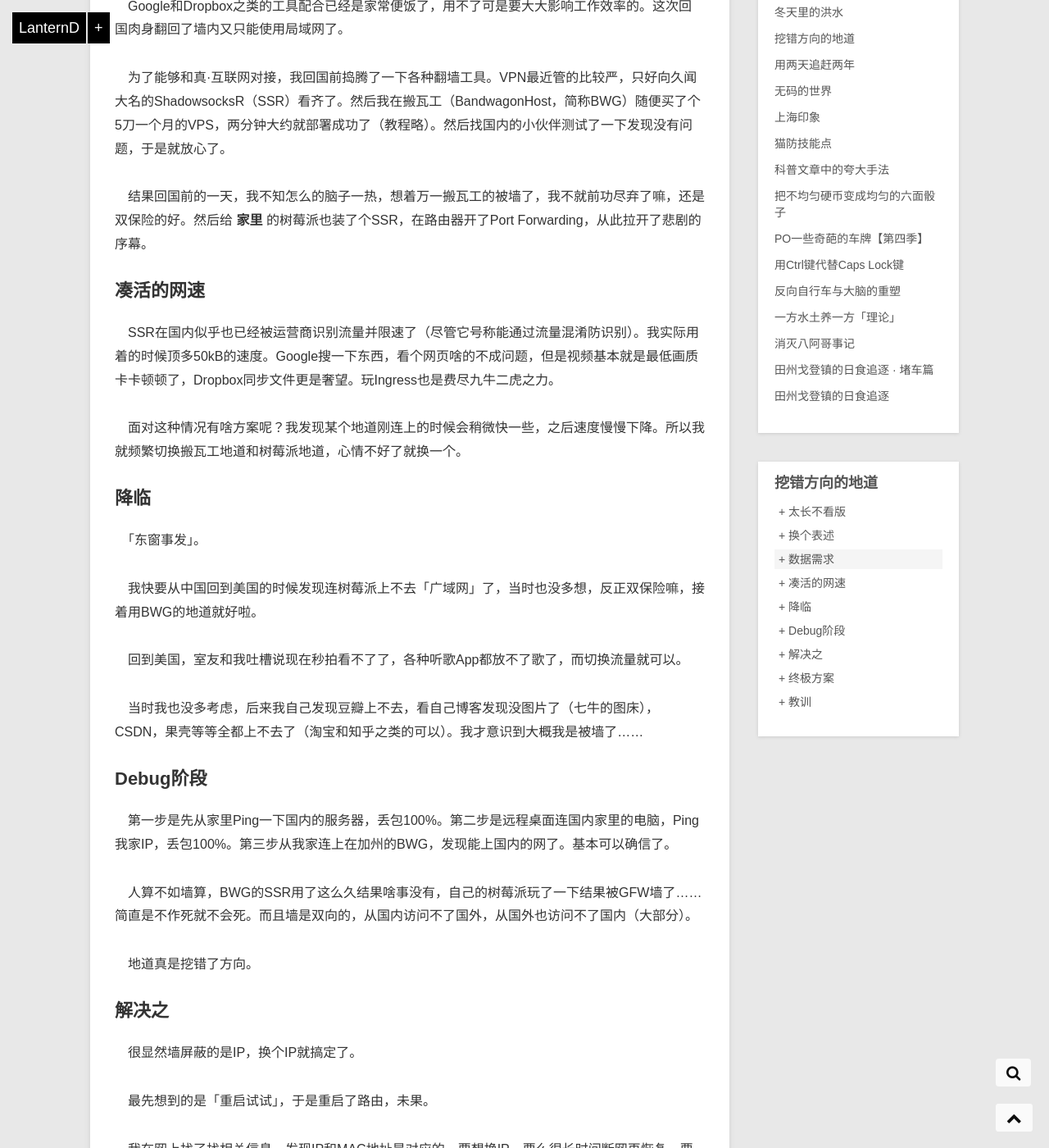
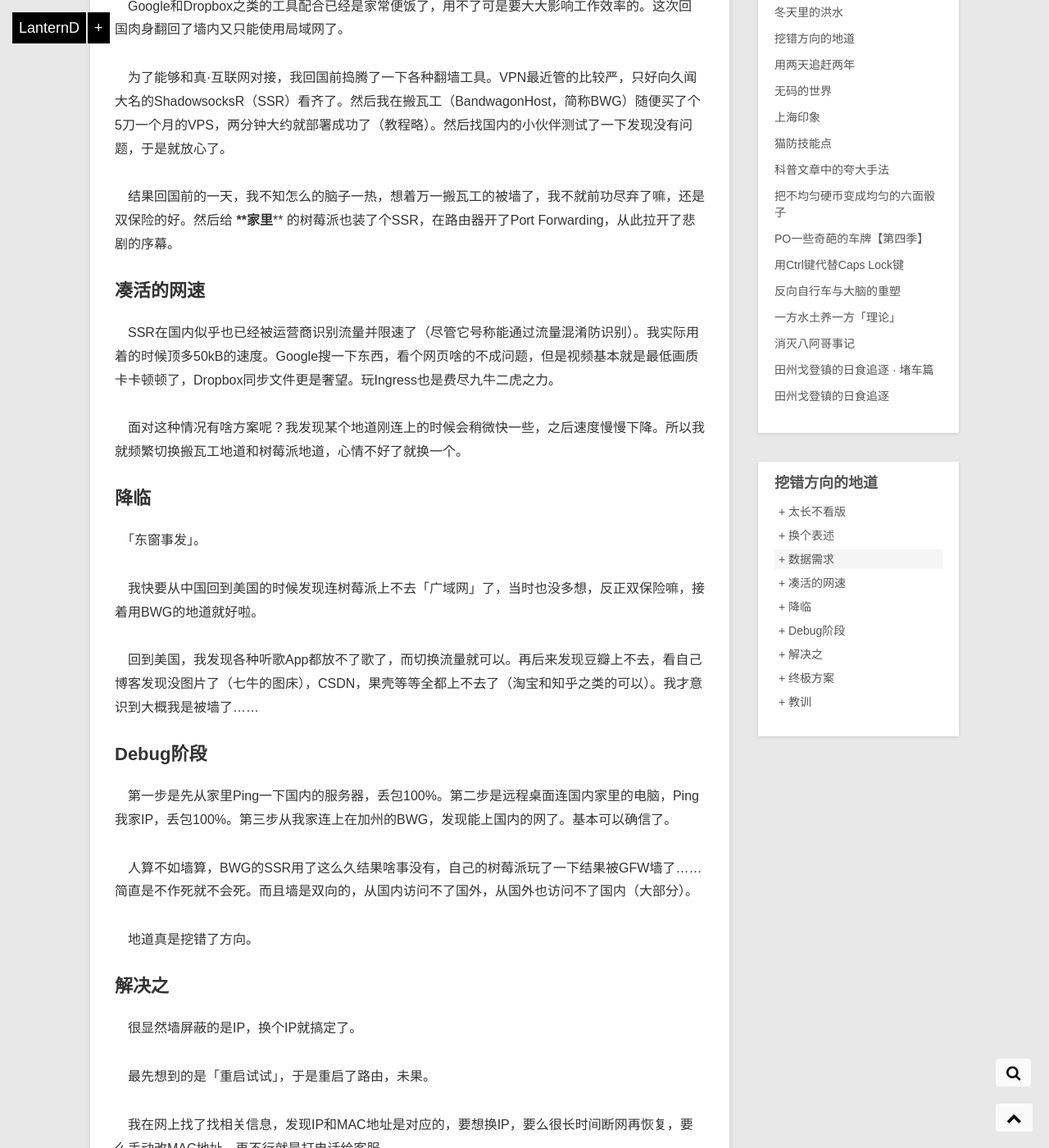
Before and after one commit to LanternD/lanternd.github.io, a Jekyll site: the page built from blog/_posts/2018-02-11-tunnel-in-the-wrong-way.md, in a window 1280 px wide and 1400 px high, scrolled down 647 px. Shown: the whole window at 82% size. Built offline with Jekyll 4.4.1, drawn with Linux system fonts in a browser that asks for light colours; comment, search, counter and statistics services are not loaded; some of the changed text lies outside the part shown.

Commit message:
Update post: tunnel in the wrong way

```diff
--- a/blog/_posts/2018-02-11-tunnel-in-the-wrong-way.md
+++ b/blog/_posts/2018-02-11-tunnel-in-the-wrong-way.md
@@ -24,7 +24,7 @@ date: 2018-02-11 12:34:56
 
 　为了能够和真·互联网对接，我回国前捣腾了一下各种翻墙工具。VPN最近管的比较严，只好向久闻大名的ShadowsocksR（SSR）看齐了。然后我在搬瓦工（BandwagonHost，简称BWG）随便买了个5刀一个月的VPS，两分钟大约就部署成功了（教程略）。然后找国内的小伙伴测试了一下发现没有问题，于是就放心了。
 
-　结果回国前的一天，我不知怎么的脑子一热，想着万一搬瓦工的被墙了，我不就前功尽弃了嘛，还是双保险的好。然后给 **家里** 的树莓派也装了个SSR，在路由器开了Port Forwarding，从此拉开了悲剧的序幕。
+　结果回国前的一天，我不知怎么的脑子一热，想着万一搬瓦工的被墙了，我不就前功尽弃了嘛，还是双保险的好。然后给 ****家里**** 的树莓派也装了个SSR，在路由器开了Port Forwarding，从此拉开了悲剧的序幕。
 
 ## 凑活的网速
 
@@ -38,9 +38,7 @@ date: 2018-02-11 12:34:56
 
 　我快要从中国回到美国的时候发现连树莓派上不去「广域网」了，当时也没多想，反正双保险嘛，接着用BWG的地道就好啦。
 
-　回到美国，室友和我吐槽说现在秒拍看不了了，各种听歌App都放不了歌了，而切换流量就可以。
-
-　当时我也没多考虑，后来我自己发现豆瓣上不去，看自己博客发现没图片了（七牛的图床），CSDN，果壳等等全都上不去了（淘宝和知乎之类的可以）。我才意识到大概我是被墙了……
+　回到美国，我发现各种听歌App都放不了歌了，而切换流量就可以。再后来发现豆瓣上不去，看自己博客发现没图片了（七牛的图床），CSDN，果壳等等全都上不去了（淘宝和知乎之类的可以）。我才意识到大概我是被墙了……
 
 ## Debug阶段
 
@@ -80,7 +78,7 @@ date: 2018-02-11 12:34:56
 
 　于是，故事在这里告一段落。
 
-　旧的路由退回去了，每个月少了11块钱，但是室友嫌新的路由器挂在墙上长得恐怖……
+　旧的路由退回去了，每个月少了11块钱。
 
 　国内的网站又可以开心地上了。
 
```
